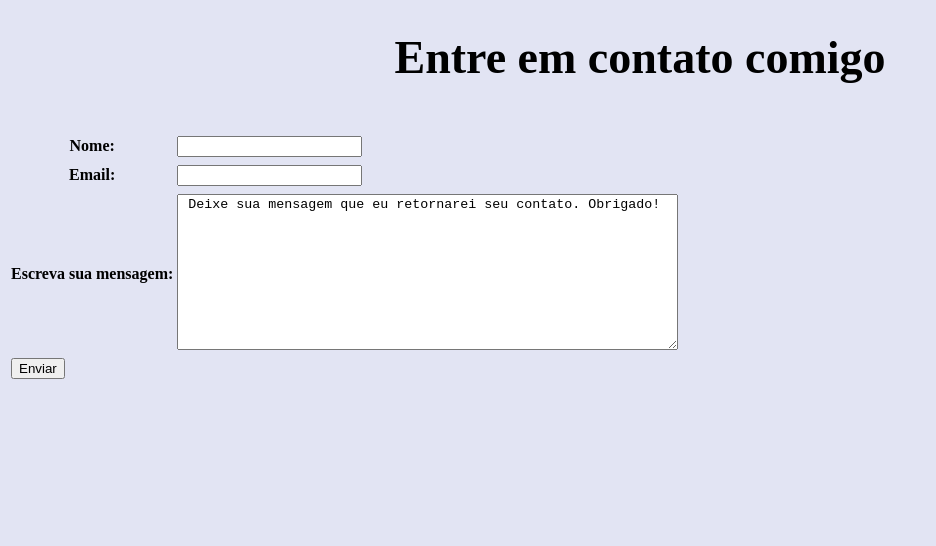
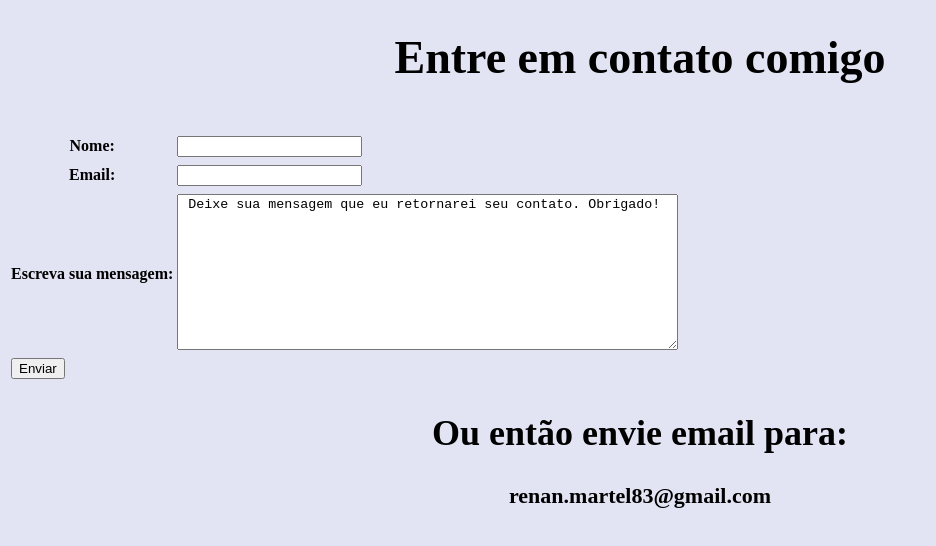
Before and after one commit to RenanMMartel/PortfolioRenanMartel, a plain HTML site: page linkcontato.html in a window 1280 px wide. Shown: the whole page, without its empty margins (0-936 px from the left). Drawn offline with Linux system fonts and the light colour scheme.

Commit message:
Update linkcontato.html

```diff
--- a/linkcontato.html
+++ b/linkcontato.html
@@ -12,6 +12,14 @@
     h1{
         text-align: center;
         font-size: 46px;
+    }
+    h2{
+        text-align: center;
+        font-size: 36px;
+    }
+    h3{
+        text-align: center;
+        font-size: 22px;
     }
 </style>
 <body>
@@ -38,6 +46,8 @@
             </td>
         </tr>
     </table>
+    <h2> Ou então envie email para:</h2>
+    <h3>renan.martel83@gmail.com</h3>
 
 </form>
 </body>
```
